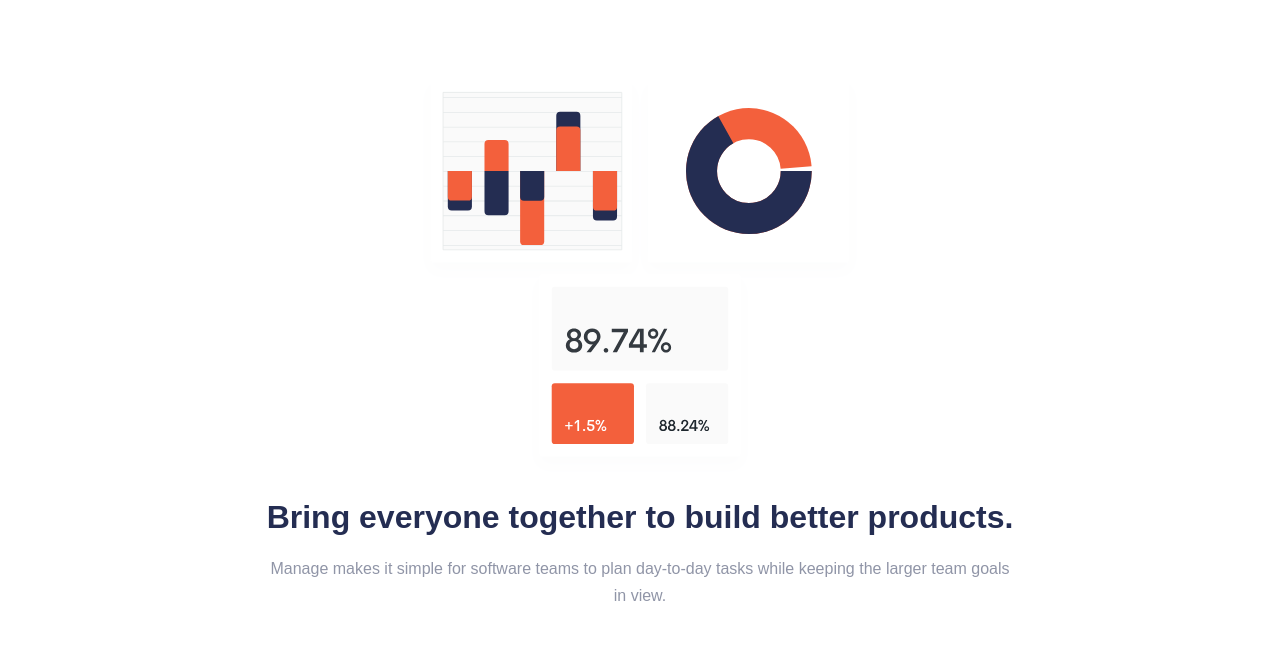
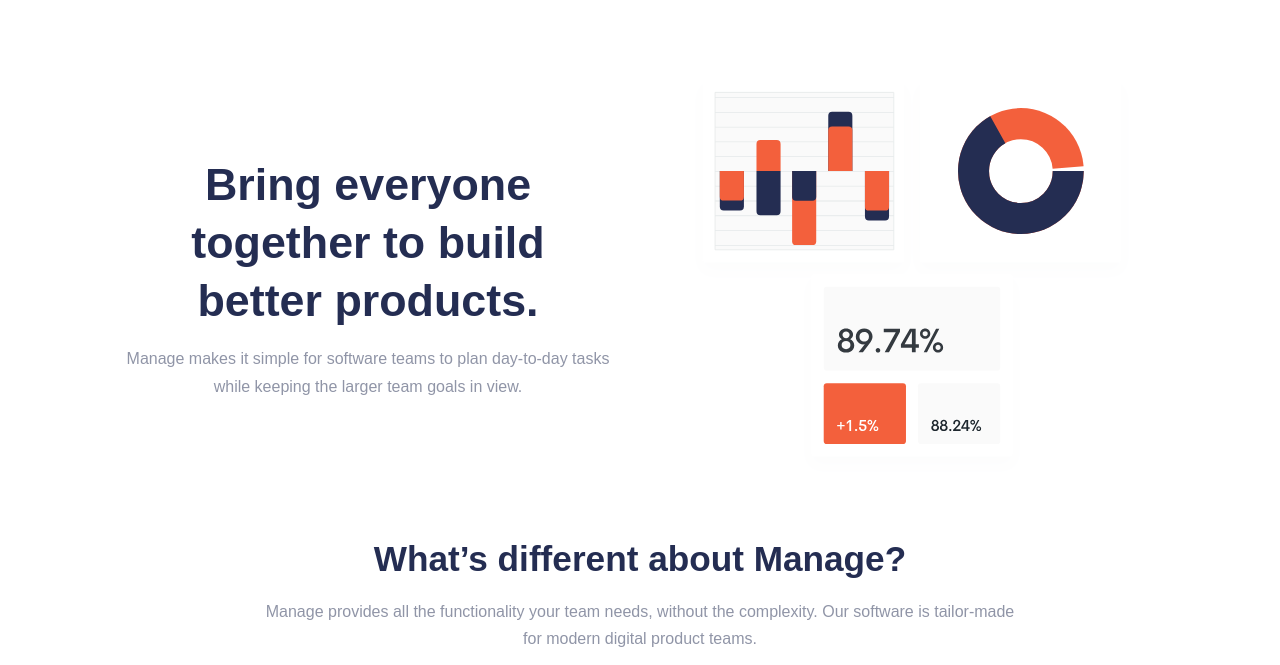
Before and after one commit to claireporter26/manage-landing-page, a plain HTML site: page index.html in a window 1280 px wide. Shown: the part 68-733 px from the top of the page. Drawn offline with nearby package versions, Linux system fonts and the light colour scheme; a web font is replaced by a local one.

Commit message:
working on fine details

```diff
--- a/index.html
+++ b/index.html
@@ -45,7 +45,7 @@
       </div>
 
 
-        <div class="flex-lrg flex-reverse flex-center section section_1">
+        <div class="flex-med flex-reverse flex-center section section_1">
 
           <div class="flex-1">
             <img class="intro-illustration" src="./images/illustration-intro.svg" alt="Introduction Illustration">
--- a/scss/base/_global.scss
+++ b/scss/base/_global.scss
@@ -100,6 +100,18 @@ img {
 
 }
 
+.flex-med {
+
+    @include atMedium {
+        display: flex;
+        justify-content:space-around;
+
+    }
+
+
+
+}
+
 .flex-lrg {
 
     @include atLarge {
@@ -118,7 +130,7 @@ img {
 
 .flex-center {
 
-    @include atLarge {
+    @include atMedium {
         align-items: center;
 
     }
@@ -128,7 +140,7 @@ img {
 
 .flex-1 {
 
-    @include atLarge {
+    @include atMedium {
         width: 45%;
 
     }
--- a/scss/modules/_footer.scss
+++ b/scss/modules/_footer.scss
@@ -184,6 +184,7 @@ footer {
     @include atLarge {
         text-align: right;
         margin-bottom: 0;
+        font-size: .8rem;
     }
 
 
--- a/scss/modules/_img.scss
+++ b/scss/modules/_img.scss
@@ -47,7 +47,7 @@
     margin-top: 1.2em;
 
     @include atMedium {
-        width: 60%;
+        // width: 60%;
 
     }
 
--- a/scss/modules/_mainpage.scss
+++ b/scss/modules/_mainpage.scss
@@ -186,7 +186,7 @@
     max-width: 750px;
 
 
-    @include atLarge {
+    @include atMedium {
         margin-bottom: 0;
         max-width: inherit;
         // font-size: auto;
@@ -199,7 +199,7 @@
         line-height: 1.3;
         margin: .3em 0;
 
-        @include atLarge {
+        @include atMedium {
             // font-size: auto;
             font-size: 2.8rem;
         }
@@ -215,7 +215,7 @@
 
         font-size: 1rem;
 
-        @include atLarge {
+        @include atMedium {
             font-size: auto;
         }
 
@@ -486,6 +486,7 @@
 
 .getstarted-section {
     background-color: $brightOrange;
+
     // padding: 4.5em auto;
 
     @include atLarge {
@@ -498,22 +499,36 @@
     &_content {
         text-align: center;
         padding: 2em 0;
+        margin: 0 auto;
+        display: flex;
+        justify-content: space-evenly;
+        align-items: center;
+
+        @include atLarge {
+            text-align: left;
+
+        }
+
     }
 
     &_header {
         font-size: 2rem;
         line-height: 1.3;
+
         color: #fff;
         max-width: 600px;
         margin: 1.5rem auto 0 auto;
 
         @include atMedium {
             font-size: 2.5rem;
+
         }
 
-        @include atLarge {
-            text-align: left;
+        @include atMedium {
+            font-size: 2.5rem;
+            margin: 0;
         }
+
 
     }
 }
```
Also changed, not shown: css/style.css, 1 other file.
